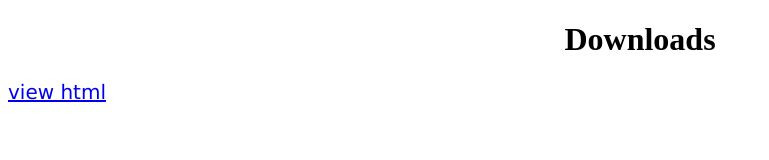
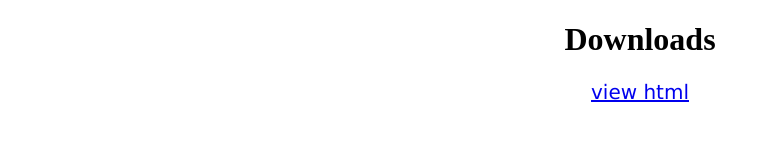
Before and after one commit to jjoar8/jjoar8.github.io, a plain HTML site: page index.html in a window 1280 px wide. Shown: the whole page, without its empty margins (0-769 px from the left). Drawn offline with Linux system fonts and the light colour scheme.

Commit message:
Update index.html

```diff
--- a/index.html
+++ b/index.html
@@ -13,13 +13,14 @@ h1 {
 p {
   font-family: verdana;
   font-size: 20px;
+  text-align: center;
 }
 </style>
 </head>
 <body>
 
 <h1>Downloads</h1>
-<p><a href="news.html">view html</a></p>
+<p><a href="news.html" target="_blank">view html</a></p>
 
 </body>
 </html>
```
